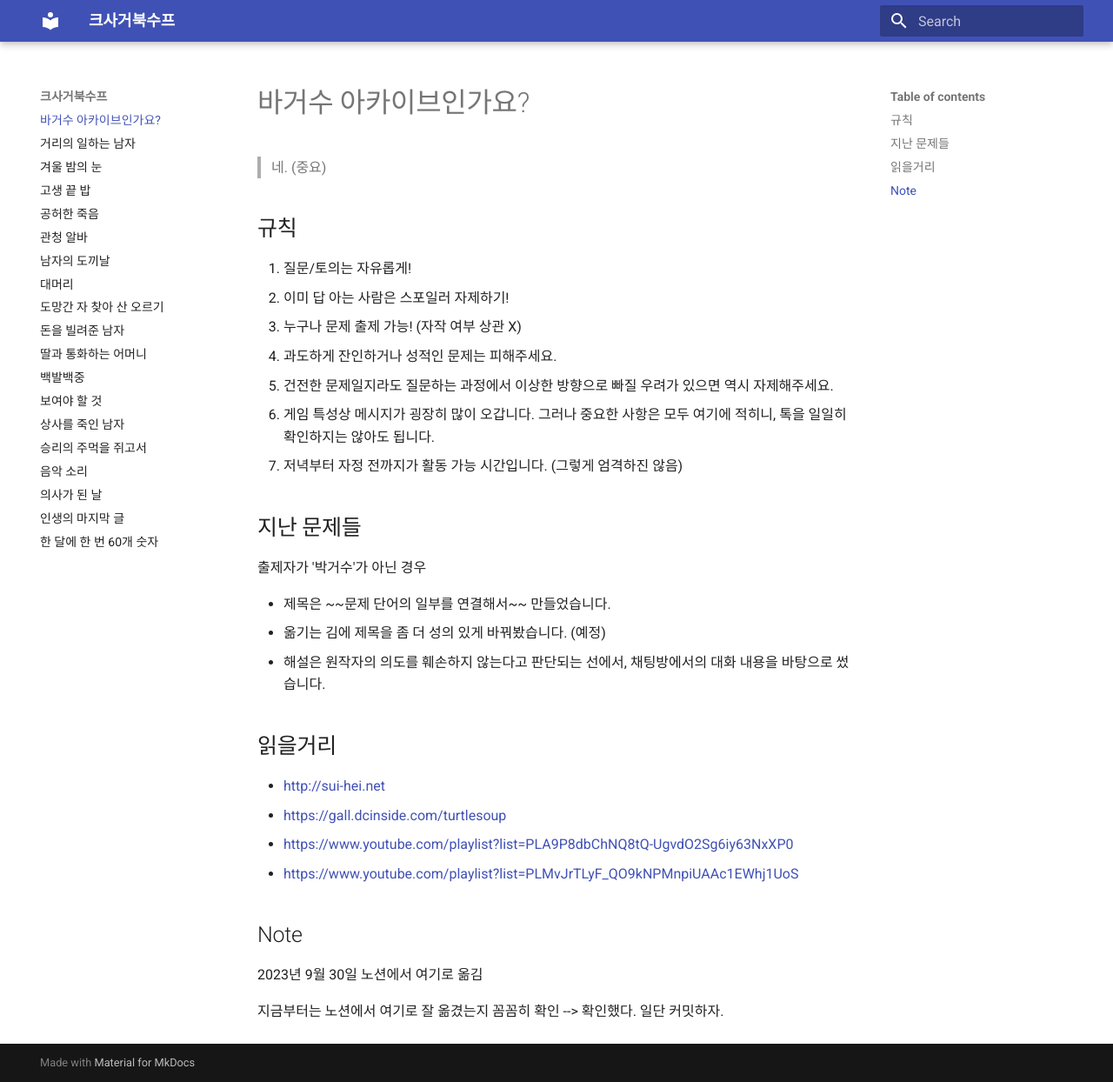
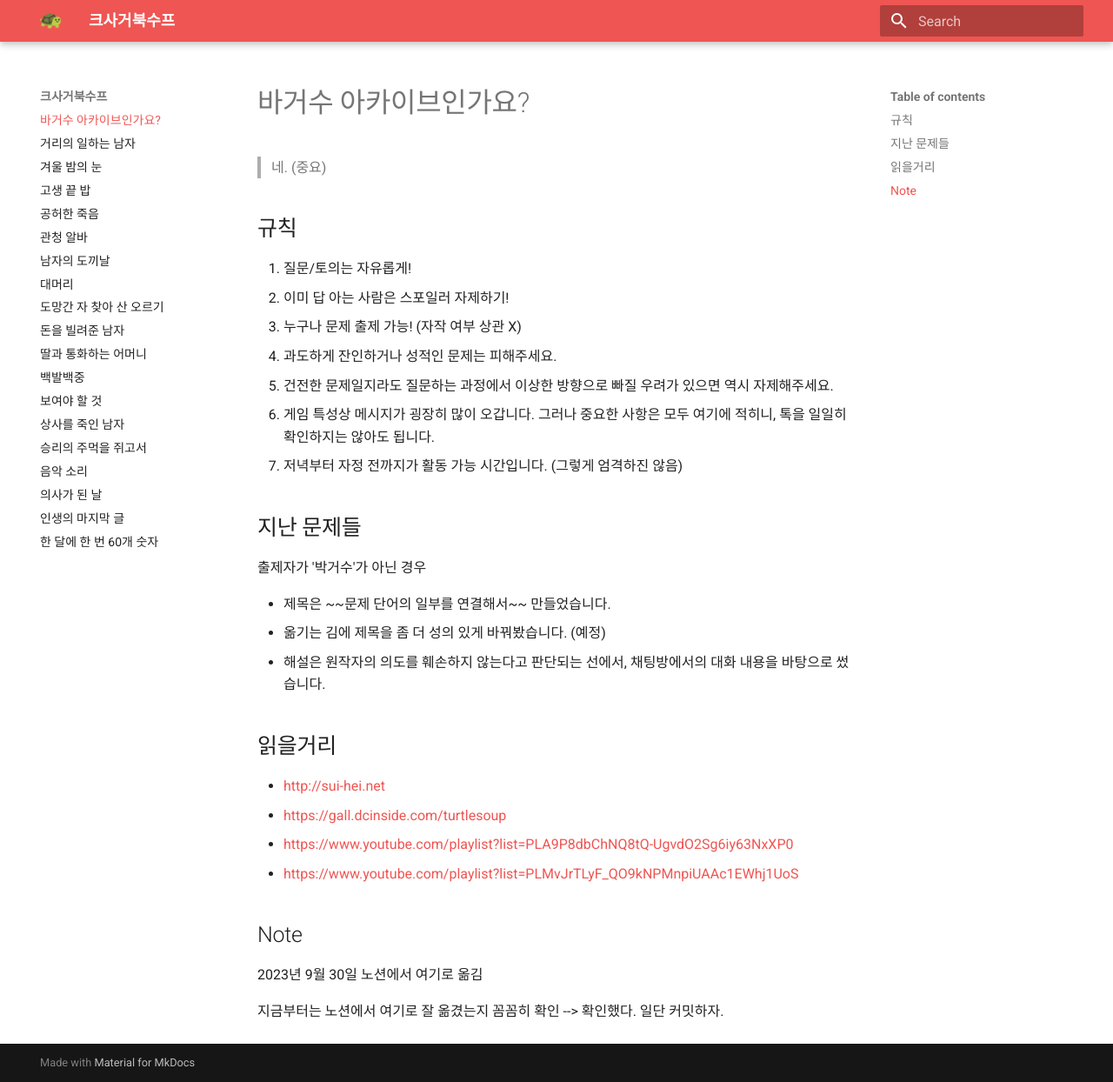
Before and after one commit to oxjihun/ksaturtlesoup, an MkDocs documentation site: the page built from docs/index.md, in a window 1280 px wide and 1244 px high. Shown: the whole window at 87% size. Built offline with MkDocs 1.6.1 and Material for MkDocs 9.7.7, drawn with Linux system fonts in a browser that asks for light colours.

Commit message:
거북이 아이콘 추가

```diff
--- a/mkdocs.yml
+++ b/mkdocs.yml
@@ -1,6 +1,10 @@
 site_name: 크사거북수프
 theme:
   name: material
+  favicon: img/favicon.png
+  logo: img/favicon.png
+  palette:
+    primary: red
 markdown_extensions:
   - pymdownx.blocks.details
   - pymdownx.tabbed
```
Also changed, not shown: docs/img/favicon.ico (deleted), docs/img/favicon.png (added).
